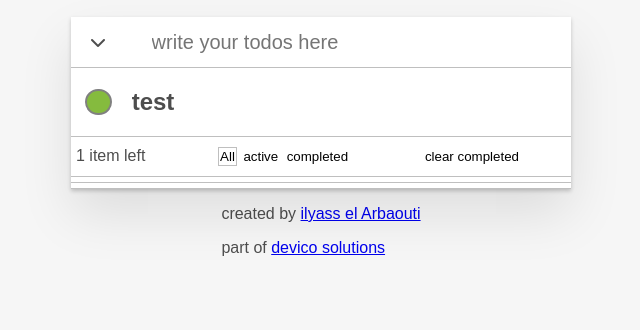
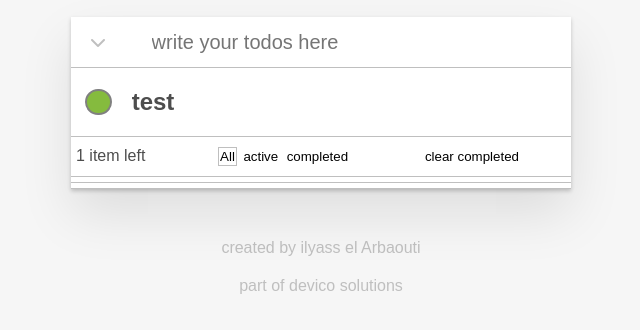
Before and after one commit to IlyassElarbaouti/todoList, a plain HTML site: page index.html in a window 1280 px wide. Shown: the part 146-476 px from the top of the page, without its empty margins (319-959 px from the left). Drawn offline with Linux system fonts and the light colour scheme.

Commit message:
Update style.css

```diff
--- a/style.css
+++ b/style.css
@@ -102,6 +102,7 @@ input:focus {
 .drop {
   padding-left: 20px;
   cursor: pointer;
+  color:#bfbfbf
 }
 .count {
   margin-left: 5px;
@@ -138,6 +139,22 @@ input:focus {
   width: 100%;
   border-bottom: 1px solid #bfbfbf;
 }
+.subTxt__container{
+margin-top: 40px;
+display: flex;
+align-items: center;
+flex-direction: column;
+}
 .unvisible {
   visibility: hidden;
 }
+.subTxt , .subLink {
+    color:#bfbfbf;
+    text-decoration: none;
+}
+.subLink:hover{
+text-decoration: underline #bfbfbf;
+}
+.subTxt{
+    margin: 10px;
+}
```
